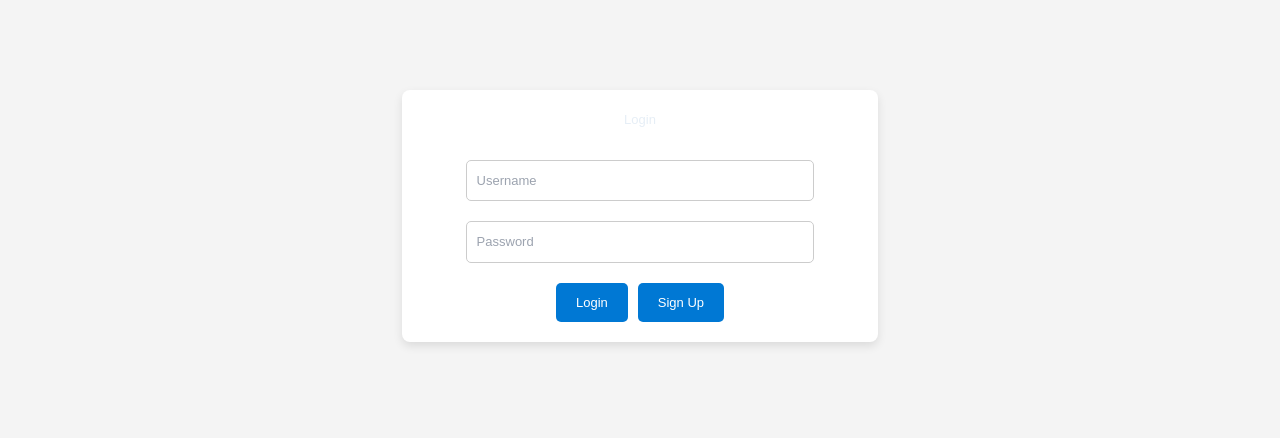
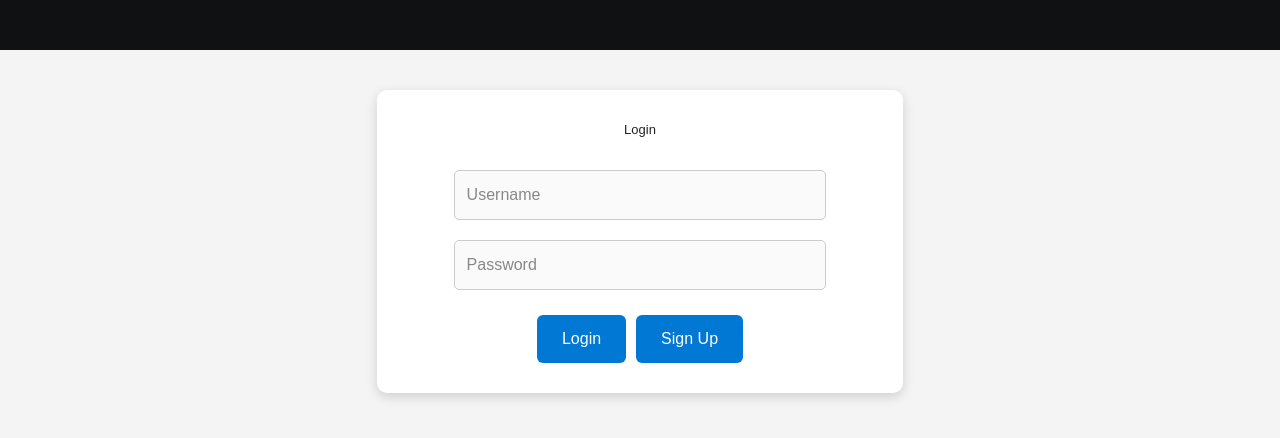
Before and after one commit to Sajjad5037/ChatForMeAI_login, a React (Create React App) app: page / in a window 1280 px wide. Shown: the top 438 px of the page. Built offline with nearby package versions, Linux system fonts and the light colour scheme.

Commit message:
Update App.css

```diff
--- a/src/App.css
+++ b/src/App.css
@@ -1,61 +1,73 @@
-/* App.css */
-
-body {
-  font-family: Arial, sans-serif;
-  background-color: #f4f4f4;
-  margin: 0;
-  padding: 0;
-}
-
+/* Container for the whole page */
 .container {
   text-align: center;
   margin-top: 50px;
   padding: 20px;
+  font-family: Arial, sans-serif;
+  background-color: #f4f4f4;
   min-height: 100vh;
 }
 
+/* Login box */
 .loginBox {
   background-color: #ffffff;
-  padding: 20px;
-  box-shadow: 0px 4px 10px rgba(0, 0, 0, 0.1);
-  border-radius: 8px;
+  padding: 30px;
+  box-shadow: 0px 4px 12px rgba(0, 0, 0, 0.15);
+  border-radius: 10px;
   display: inline-block;
   margin-top: 20px;
 }
 
+/* Heading inside login box */
+.loginBox h2 {
+  color: #222222; /* dark text */
+  margin-bottom: 20px;
+}
+
+/* Input fields */
 .input {
-  padding: 10px;
-  margin: 10px;
+  padding: 12px;
+  margin: 10px 0;
   width: 80%;
   border-radius: 5px;
   border: 1px solid #ccc;
+  font-size: 16px;
+  color: #222222; /* dark text for visibility */
+  background-color: #fafafa;
 }
 
+/* Input placeholder color */
+.input::placeholder {
+  color: #888888;
+}
+
+/* Buttons container */
 .buttonGroup {
   display: flex;
   justify-content: center;
   gap: 10px;
-  margin-top: 10px;
+  margin-top: 15px;
 }
 
+/* Buttons */
 .button {
-  padding: 10px 20px;
+  padding: 12px 25px;
   background-color: #0078D4;
-  color: white;
+  color: #ffffff;
   border: none;
-  border-radius: 5px;
+  border-radius: 6px;
   cursor: pointer;
+  font-size: 16px;
+  transition: background-color 0.3s ease;
 }
 
 .button:hover {
-  background-color: #005fa3;
+  background-color: #005ea2;
 }
 
+/* Error message */
 .error {
   color: red;
   font-size: 14px;
+  margin-top: 10px;
 }
-
-h2 {
-  margin-bottom: 20px;
-}
```
